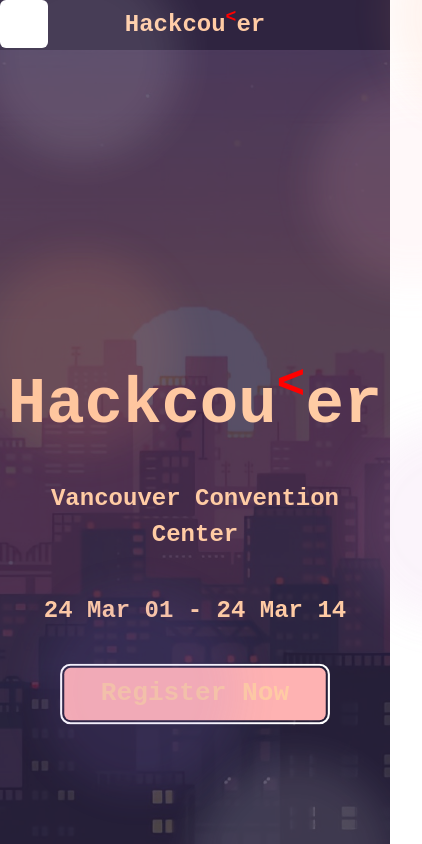
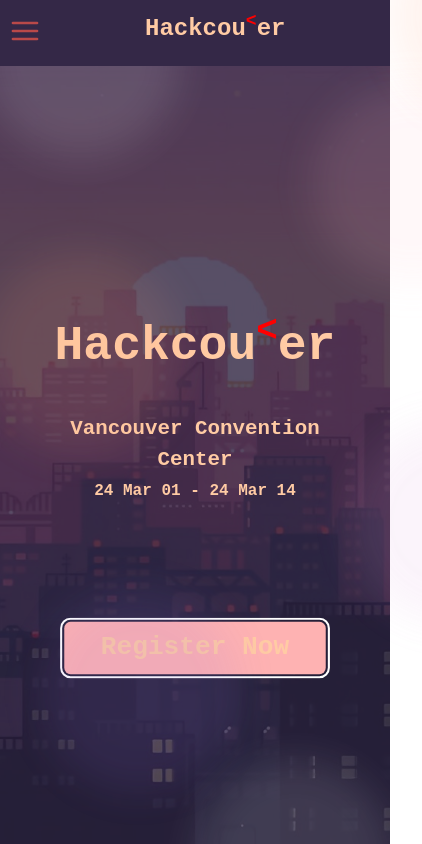
Before and after one commit to LeoQiu981112/hackcouver-2024, a React (Vite) app: page / in a window 390 px wide. Shown: the top 844 px of the page, 422 px wide, since content can reach past the window. Built offline with nearby package versions, Linux system fonts and the light colour scheme.

Commit message:
Sticky Navbar done

```diff
--- a/src/components/Home.tsx
+++ b/src/components/Home.tsx
@@ -10,7 +10,7 @@ const Home = () => {
 
     const LogoTextSize = useBreakpointValue(
         {
-            base: '4rem',
+            base: '3rem',
             md: '8rem',
         },
     )
@@ -53,15 +53,15 @@ const Home = () => {
                         id="Home-Info-Flex"
                         direction={{ base: "column", md: "row" }}
                         align={'center'}
-                        gap={{ base: 10, md: 200 }}
+                        gap={{ base: 1, md: 200 }}
                     >
-                        <Text fontSize={{ base: '1.5rem', md: '2rem' }} fontWeight="bold">Vancouver Convention Center</Text>
-                        <Text fontSize={{ base: '1.5rem', md: '2rem' }} fontWeight="bold">24 Mar 01 - 24 Mar 14</Text>
+                        <Text fontSize={{ base: '1.3rem', md: '2rem' }} fontWeight="bold">Vancouver Convention Center</Text>
+                        <Text fontSize={{ base: '1rem', md: '2rem' }} fontWeight="bold">24 Mar 01 - 24 Mar 14</Text>
                     </Flex>
 
                     {/* Home Page Button */}
-                    <Box>
-                        <CustomButton text="Register Now" url="https://tally.so/r/wbdOL7" />
+                    <Box mt={20}>
+                        <CustomButton text="Register Now" url={''} />
                     </Box>
                 </Flex>
             </Flex>
--- a/src/components/NavBar.tsx
+++ b/src/components/NavBar.tsx
@@ -1,7 +1,7 @@
 import { useState, useEffect } from 'react';
-import { IconButton } from '@chakra-ui/react'
-import { Link, useDisclosure, SlideFade, Flex, Box } from '@chakra-ui/react';
-import { ExternalLinkIcon, AddIcon, HamburgerIcon } from '@chakra-ui/icons'
+import { IconButton, Link } from '@chakra-ui/react'
+import { useDisclosure, SlideFade, Flex, Box } from '@chakra-ui/react';
+import { HamburgerIcon } from '@chakra-ui/icons'
 import {
     Menu,
     MenuButton,
@@ -25,7 +25,7 @@ export default function NavBar() {
     const NavBreakPoint = useBreakpointValue(
         {
           base: 'base',
-          md: '8rem',
+          md: '48rem',
         },
     )
 
@@ -75,21 +75,27 @@ export default function NavBar() {
         //     name: 'Timeline',
         //     path: '#timeline',
         // },
+
+        {
+            name: 'Panelists',
+            path: '#panelists',
+
+        },
+        {
+            name: 'Judge & Mentor',
+            path: '#judgement',
+        },
         {
             name: 'Sponsors',
             path: '#sponsors',
         },
         {
-            name: 'Panelists',
-            path: '#panelists',
+            name: 'FAQ',
+            path: '#FAQs',
         },
         {
             name: 'Contact Us',
             path: '#contact-us',
-        },
-        {
-            name: 'FAQ',
-            path: '#FAQs',
         },
 
     ]
@@ -109,18 +115,34 @@ function NavBarDesktop({ pages }: { pages: Page[] }) {
         <Flex
                 id="NavBar-Flex"
                 direction="row"
-                justify="center"
-                mx={10}
-                my={5}
-                gap={40}
+                position='fixed'
+                bg={'#2f2440'}
+                zIndex={20}
+                w={'100%'}
+                py={'1rem'}
+                px={'8rem'}
+                justify="space-between"
                 >
-                <Box>
+
+                {/* NavBar Logo */}
+                <Link href={'#home'} _hover={{ textDecoration: 'none' }}>
+                        <Box
+                            position={'absolute'}
+                            top={5}
+                            ml={20}
+                            zIndex={20}
+                            left={innerWidth/2-50}
+                            >
+
                             <Logo fontSize="1.5rem" />
+
                         </Box>
+                </Link>
+
+                {/* NavBarDesktop */}
                 <Flex
-                    bg="#2F2440"
                     opacity={0.9}
-                    gap={{ sm: 5, md: 10 }}
+                    gap={10}
                     fontSize="1rem" // Smaller font size for the text
                     >
                     {pages.map((page, index) => (
@@ -139,45 +161,63 @@ function NavBarMobile({pages }: { pages: Page[] }) {
     return (
         <>
 
-                <Box
-                    top={0}
+                <Flex
+                    top={-1}
                     left={0}
                     position="fixed"
+                    zIndex={20}
+                    bg={'#342847'}
+                    w={'100%'}
+                    justify={'space-between'}
+                    py={'10px'}
                     >
 
-
-                    <Menu
-                        id="NavBar-Menu"
-                        >
+                    <Menu id="NavBar-Menu" closeOnSelect={true} autoSelect={false}>
 
                         <MenuButton
                             as={IconButton}
                             aria-label='Options'
-                        icon={<HamburgerIcon boxSize={5} />}
-                        w={'3rem'}
-                        h={'3rem'}
-                        bg={'white'}
+                            icon={<HamburgerIcon boxSize={8} color={'#B94949'} />}
+                            outline={'none'}
+                            border={'none'}
+                            bg={'none'}
+                            w={'50px'}
+                            h={'50px'}
+                            _hover={{ outline: 'none'}}
+                            _active={{ outline: 'none'}}
                             />
-                    <MenuList>
-                        <MenuItem icon={<AddIcon />} command='⌘T'>
-                        New Tab
+
+                            <MenuList textColor={'black'} _hover={{outline:'none', border:'none', textColor:"#2F2440"}}>
+                                {pages.map((page, index) => (
+                                    <MenuItem
+                                        style={{textDecoration: 'none'}}
+                                        _hover={{outline:'none', border:'none', textColor:"#2F2440"}}>
+
+                                        <Link href={page.path} key={index} _hover={{textDecoration: 'none'}}>
+                                            {page.name}
+                                        </Link>
                                     </MenuItem>
-                        <MenuItem icon={<ExternalLinkIcon />} command='⌘N'>
-                        New Window
-                        </MenuItem>
+                                ))}
                             </MenuList>
                     </Menu>
+
+                    {/* NavBar Logo */}
+                    <Link href={'#home'} _hover={{ textDecoration: 'none' }}>
+                        <Box
+                            position={'absolute'}
+                            top={5}
+                            zIndex={20}
+                            left={innerWidth/2-50}
+                            >
+
+                            <Logo fontSize="1.5rem" />
+
                         </Box>
+                    </Link>
 
-                <Flex
-                    id="NavBar-Logo-Flex"
-                    direction="row"
-                    justify="center"
-                    align={'center'}
-                    my={3}
-                    >
-                    <Logo fontSize="1.5rem" />
                 </Flex>
+
+
 
 
         </>
--- a/src/pages/Page.tsx
+++ b/src/pages/Page.tsx
@@ -24,7 +24,7 @@ export default function Page() {
             <Flex id='Flex-Page' direction='column' zIndex={0} >
                 <NavBar />
 
-                <Box id='home' marginBottom='10rem'>
+                <Box id='home' marginBottom='5rem'>
                     <Home />
                 </Box>
 
```
Lines whose indentation alone changed are shown as unchanged.
